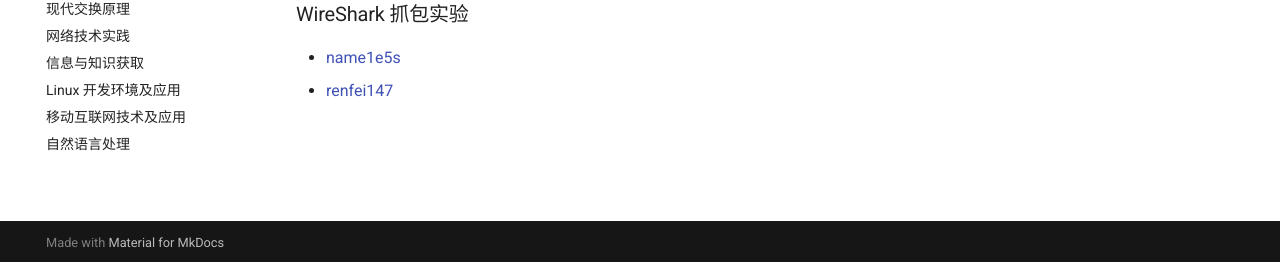
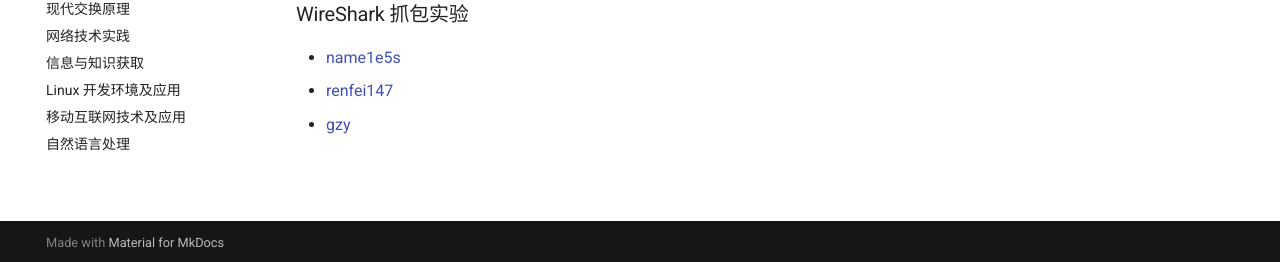
Before and after one commit to brupst/awesome-bupt-scs, an MkDocs documentation site: the page built from projects/Computer-Networks.md, in a window 1280 px wide. Shown: the part 635-897 px from the top of the page. Built offline with MkDocs 1.6.1 and Material for MkDocs 9.7.7, drawn with Linux system fonts in a browser that asks for light colours; comment, search, counter and statistics services are not loaded.

Commit message:
Update Computer-Networks.md

```diff
--- a/projects/Computer-Networks.md
+++ b/projects/Computer-Networks.md
@@ -17,3 +17,4 @@
 
 - [name1e5s](https://github.com/name1e5s/playground/tree/master/Computer%20Network%20Wireshark%20Lab)
 - [renfei147](https://github.com/renfei147/bupt_work_collection/blob/main/computer_network/%E5%AE%9E%E9%AA%8C%E4%BA%8C%20Wireshark%E6%8A%93%E5%8C%85%E5%88%86%E6%9E%90.pdf)
+- [gzy](https://github.com/112292454/homework/blob/master/%E5%AE%9E%E9%AA%8C%E4%BA%8C%E6%8A%A5%E5%91%8A.pdf)
```
